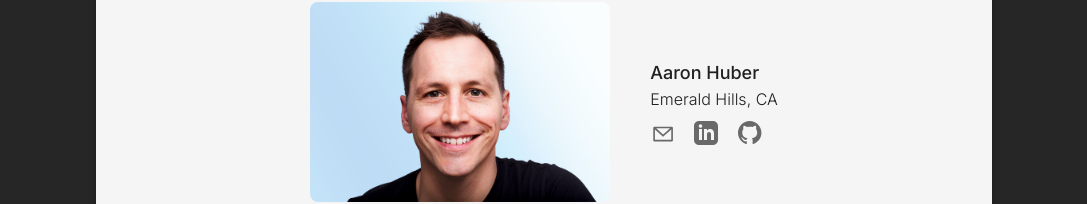
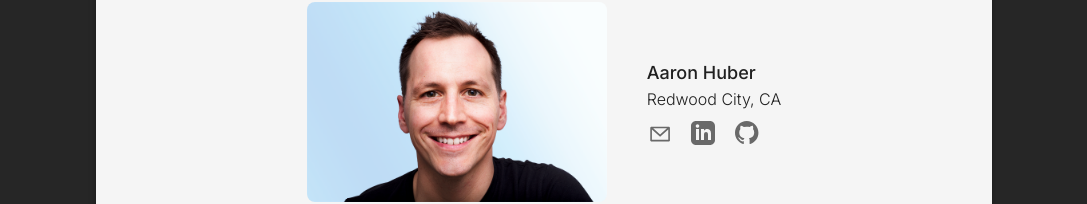
Before and after one commit to huberific/arhuber-next, a Next.js app: page /resume in a window 1280 px wide. Shown: the part 275-479 px from the top of the page, without its empty margins (96-1183 px from the left). Built offline with nearby package versions, Linux system fonts and the light colour scheme.

Commit message:
change city

```diff
--- a/app/resume/page.tsx
+++ b/app/resume/page.tsx
@@ -65,7 +65,7 @@ function Intro() {
           Aaron Huber
         </p>
         <p className='text-base font-light mb-2'>
-          Emerald Hills, CA
+          Redwood City, CA
         </p>
         <div className='flex gap-5'>
           <Tooltip title='arhuber@stanford.edu'>
--- a/app/resume/small-resume.tsx
+++ b/app/resume/small-resume.tsx
@@ -64,7 +64,7 @@ function Intro() {
           Aaron Huber
         </p>
         <p className='font-light mb-2 small-sc-font-100'>
-          Emerald Hills, CA
+          Redwood City, CA
         </p>
         <div className='flex gap-5'>
           <div>
```
